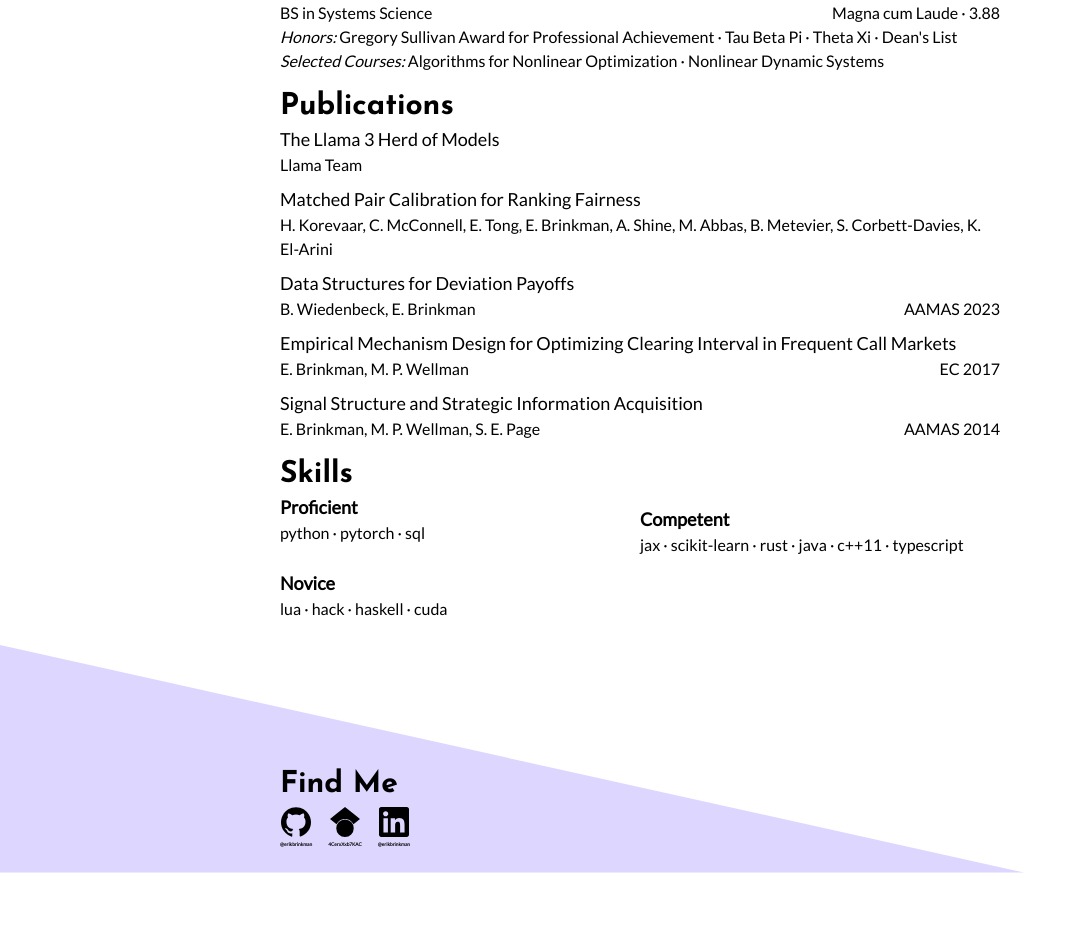
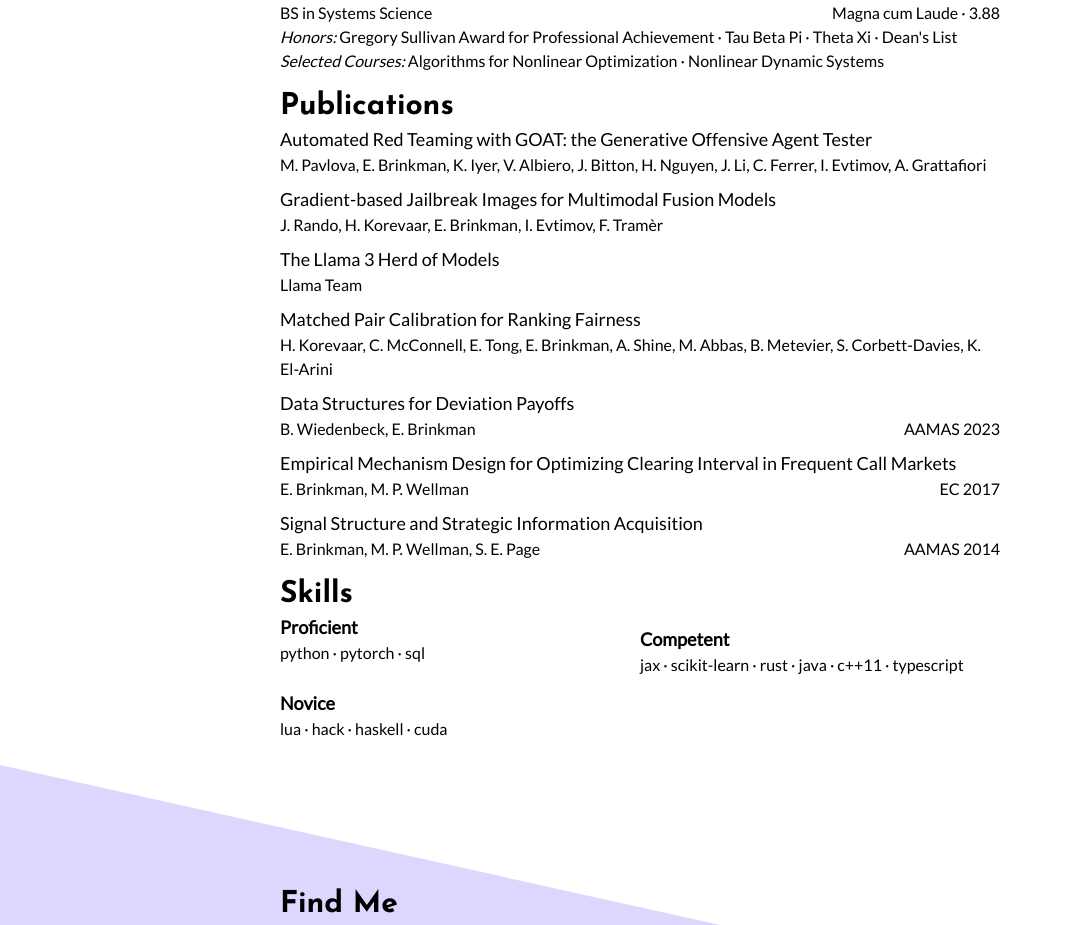
Before and after one commit to erikbrinkman/resume, a Next.js app: page /cv in a window 1280 px wide. Shown: the part 1727-2652 px from the top of the page, without its empty margins (0-1078 px from the left). Before the commit the page ends 2600 px from the top, so only its background shows below. Built offline with nearby package versions, Linux system fonts and the light colour scheme.

Commit message:
update papers

```diff
--- a/app/cv/page.tsx
+++ b/app/cv/page.tsx
@@ -264,6 +264,42 @@ export default function CurriculumVitae(): ReactElement {
           </Section>
           <Section title="Publications">
             <Publication
+              title="Automated Red Teaming with GOAT: the Generative Offensive Agent Tester"
+              authors={[
+                "M. Pavlova",
+                "E. Brinkman",
+                // eslint-disable-next-line spellcheck/spell-checker
+                "K. Iyer",
+                // eslint-disable-next-line spellcheck/spell-checker
+                "V. Albiero",
+                // eslint-disable-next-line spellcheck/spell-checker
+                "J. Bitton",
+                "H. Nguyen",
+                "J. Li",
+                // eslint-disable-next-line spellcheck/spell-checker
+                "C. Ferrer",
+                // eslint-disable-next-line spellcheck/spell-checker
+                "I. Evtimov",
+                // eslint-disable-next-line spellcheck/spell-checker
+                "A. Grattafiori",
+              ]}
+              url="https://arxiv.org/pdf/2410.01606"
+            />
+            <Publication
+              // eslint-disable-next-line spellcheck/spell-checker
+              title="Gradient-based Jailbreak Images for Multimodal Fusion Models"
+              authors={[
+                // eslint-disable-next-line spellcheck/spell-checker
+                "J. Rando",
+                "H. Korevaar",
+                "E. Brinkman",
+                // eslint-disable-next-line spellcheck/spell-checker
+                "I. Evtimov",
+                "F. Tramèr",
+              ]}
+              url="https://arxiv.org/pdf/2410.03489"
+            />
+            <Publication
               title="The Llama 3 Herd of Models"
               authors={["Llama Team"]}
               url="https://arxiv.org/pdf/2407.21783"
--- a/app/page.tsx
+++ b/app/page.tsx
@@ -92,14 +92,32 @@ export default function Resume(): ReactElement {
             </Section>
             <Section title="Selected Publications">
               <Publication
+                title="Automated Red Teaming with GOAT: the Generative Offensive Agent Tester"
+                authors={[
+                  "M. Pavlova",
+                  "E. Brinkman",
+                  // eslint-disable-next-line spellcheck/spell-checker
+                  "K. Iyer",
+                  // eslint-disable-next-line spellcheck/spell-checker
+                  "V. Albiero",
+                  // eslint-disable-next-line spellcheck/spell-checker
+                  "J. Bitton",
+                  "H. Nguyen",
+                  "J. Li",
+                  // eslint-disable-next-line spellcheck/spell-checker
+                  "C. Ferrer",
+                  // eslint-disable-next-line spellcheck/spell-checker
+                  "I. Evtimov",
+                  // eslint-disable-next-line spellcheck/spell-checker
+                  "A. Grattafiori",
+                ]}
+                url="https://arxiv.org/pdf/2410.01606"
+                maxAuthors={3}
+              />
+              <Publication
                 title="The Llama 3 Herd of Models"
                 authors={["Llama Team"]}
                 url="https://arxiv.org/pdf/2407.21783"
-              />
-              <Publication
-                title="Matched Pair Calibration for Ranking Fairness"
-                authors={["H. Korevaar", "C. McConnell", "et al."]}
-                url="https://arxiv.org/pdf/2306.03775"
               />
             </Section>
           </div>
--- a/components/publication.tsx
+++ b/components/publication.tsx
@@ -5,12 +5,16 @@ export default function Publication({
   authors,
   conference,
   url,
+  maxAuthors = Infinity,
 }: {
   title: string;
   authors: string[];
   conference?: string;
   url: string;
+  maxAuthors?: number;
 }): ReactElement {
+  const byline =
+    authors.length > maxAuthors ? `${authors[0]} et al.` : authors.join(", ");
   return (
     <div>
       <div className="text-lg hover:underline">
@@ -19,7 +23,7 @@ export default function Publication({
         </a>
       </div>
       <div className="w-full flex justify-between">
-        <div className="">{authors.join(", ")}</div>
+        <div className="">{byline}</div>
         <div className="shrink-0">{conference}</div>
       </div>
     </div>
```
